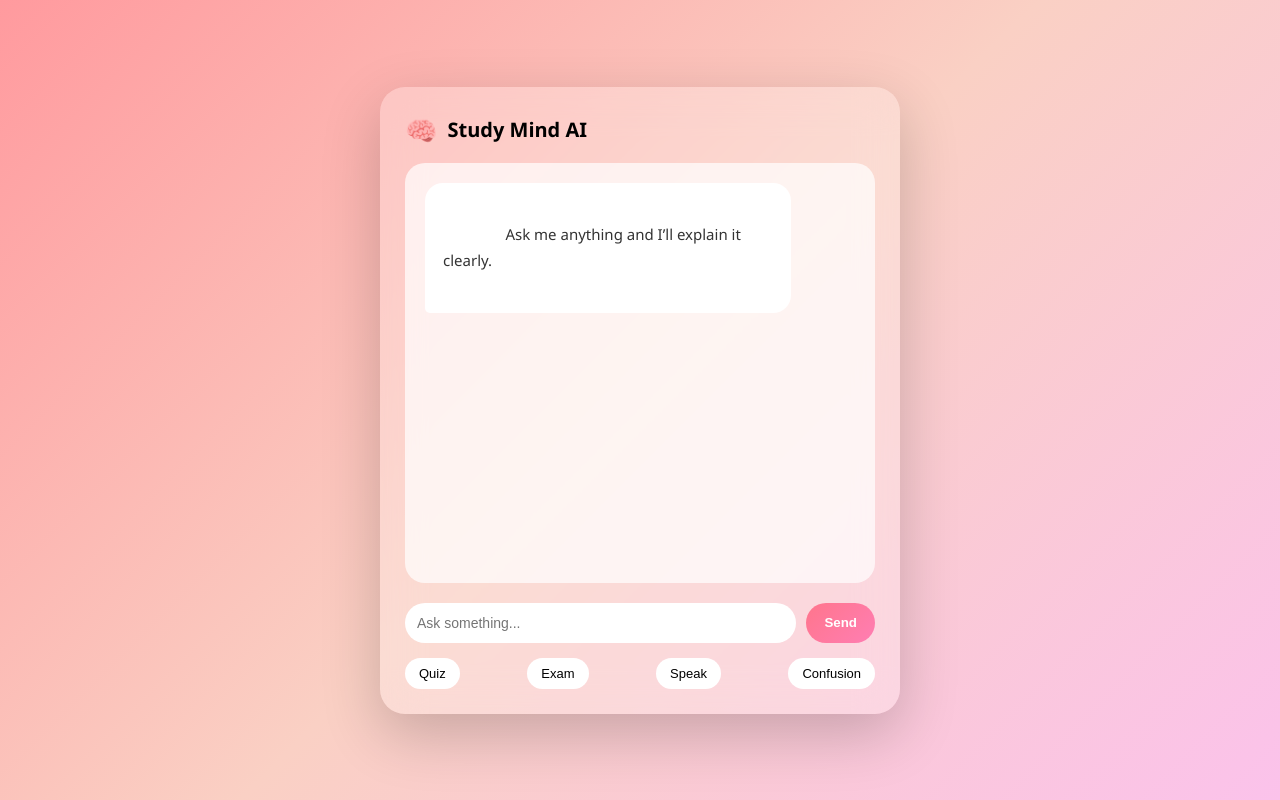
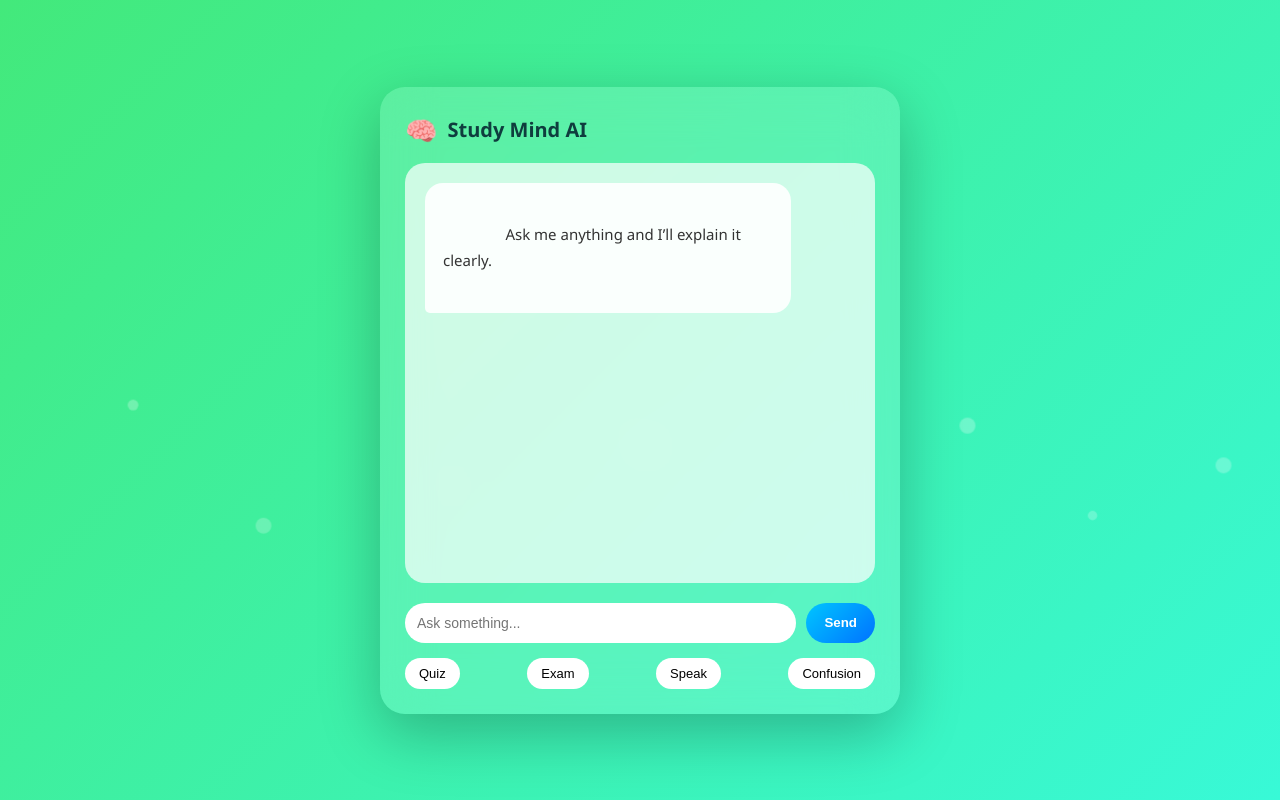
Before and after one commit to kancharlavishwaksenareddy/studymind-ai, a Flask app: page / in a window 1280 px wide. Run offline with Flask 3, Linux system fonts and the light colour scheme.

Commit message:
fixed full html with particles

```diff
--- a/static/style.css
+++ b/static/style.css
@@ -2,15 +2,63 @@
     box-sizing: border-box;
 }
 
-/* 🌸 Beautiful gradient background */
+/* 🌿 Mint Gradient Background */
 body {
     margin: 0;
     font-family: 'Segoe UI', Tahoma, sans-serif;
-    background: linear-gradient(135deg, #ff9a9e, #fad0c4, #fbc2eb);
+    background: linear-gradient(135deg, #43e97b, #38f9d7);
     height: 100vh;
     display: flex;
     justify-content: center;
     align-items: center;
+    overflow: hidden;
+}
+
+/* 🌟 Floating Particles */
+.particles {
+    position: fixed;
+    width: 100%;
+    height: 100%;
+    overflow: hidden;
+    top: 0;
+    left: 0;
+    z-index: 0;
+}
+
+.particles span {
+    position: absolute;
+    display: block;
+    width: 15px;
+    height: 15px;
+    background: rgba(255,255,255,0.3);
+    border-radius: 50%;
+    animation: float 20s linear infinite;
+    bottom: -50px;
+}
+
+/* Random particle positions */
+.particles span:nth-child(1) { left: 10%; animation-duration: 18s; width: 10px; height: 10px; }
+.particles span:nth-child(2) { left: 20%; animation-duration: 25s; }
+.particles span:nth-child(3) { left: 35%; animation-duration: 22s; width: 8px; height: 8px; }
+.particles span:nth-child(4) { left: 50%; animation-duration: 20s; }
+.particles span:nth-child(5) { left: 65%; animation-duration: 27s; width: 12px; height: 12px; }
+.particles span:nth-child(6) { left: 75%; animation-duration: 19s; }
+.particles span:nth-child(7) { left: 85%; animation-duration: 24s; width: 9px; height: 9px; }
+.particles span:nth-child(8) { left: 95%; animation-duration: 21s; }
+
+/* Floating animation */
+@keyframes float {
+    0% {
+        transform: translateY(0) scale(1);
+        opacity: 0.5;
+    }
+    50% {
+        opacity: 1;
+    }
+    100% {
+        transform: translateY(-1200px) scale(1.2);
+        opacity: 0;
+    }
 }
 
 /* Main container */
@@ -18,17 +66,19 @@ body {
     width: 100%;
     display: flex;
     justify-content: center;
+    z-index: 1;
 }
 
-/* Chat card */
+/* Glass Chat Card */
 .chat-card {
     width: 520px;
     max-width: 92%;
-    background: rgba(255, 255, 255, 0.25);
-    backdrop-filter: blur(20px);
+    background: rgba(255, 255, 255, 0.15);
+    backdrop-filter: blur(25px);
     border-radius: 25px;
     padding: 25px;
-    box-shadow: 0 20px 60px rgba(0,0,0,0.2);
+    box-shadow: 0 20px 60px rgba(0,0,0,0.25);
+    z-index: 2;
 }
 
 /* Header */
@@ -46,9 +96,10 @@ body {
 h1 {
     font-size: 20px;
     margin: 0;
+    color: #0f3d3e;
 }
 
-/* Chat box */
+/* Chat Box */
 .chat-box {
     background: rgba(255,255,255,0.7);
     border-radius: 20px;
@@ -62,7 +113,7 @@ h1 {
     gap: 12px;
 }
 
-/* Message bubbles */
+/* Message Bubbles */
 .message {
     padding: 14px 18px;
     border-radius: 18px;
@@ -73,23 +124,23 @@ h1 {
     white-space: pre-wrap;
 }
 
-/* AI bubble */
+/* AI Bubble */
 .message.ai {
-    background: white;
+    background: rgba(255,255,255,0.9);
     color: #333;
     border-radius: 18px 18px 18px 5px;
     align-self: flex-start;
 }
 
-/* User bubble */
+/* User Bubble */
 .message.user {
-    background: linear-gradient(135deg, #ff758c, #ff7eb3);
+    background: linear-gradient(135deg, #00c6ff, #0072ff);
     color: white;
     border-radius: 18px 18px 5px 18px;
     align-self: flex-end;
 }
 
-/* Input area */
+/* Input Area */
 .input-area {
     display: flex;
     gap: 10px;
@@ -105,12 +156,12 @@ input {
     font-size: 14px;
 }
 
-/* Send button */
+/* Send Button */
 #explainBtn {
     padding: 12px 18px;
     border-radius: 25px;
     border: none;
-    background: linear-gradient(135deg, #ff758c, #ff7eb3);
+    background: linear-gradient(135deg, #00c6ff, #0072ff);
     color: white;
     cursor: pointer;
     font-weight: bold;
@@ -121,7 +172,7 @@ input {
     transform: scale(1.05);
 }
 
-/* Option buttons */
+/* Option Buttons */
 .options {
     display: flex;
     justify-content: space-between;
@@ -138,5 +189,5 @@ input {
 }
 
 .options button:hover {
-    background: #ffe0ea;
+    background: #d4fdf2;
 }
--- a/templates/index.html
+++ b/templates/index.html
@@ -5,6 +5,18 @@
     <link rel="stylesheet" href="{{ url_for('static', filename='style.css') }}">
 </head>
 <body>
+
+<!-- 🌟 Floating Particles -->
+<div class="particles">
+    <span></span>
+    <span></span>
+    <span></span>
+    <span></span>
+    <span></span>
+    <span></span>
+    <span></span>
+    <span></span>
+</div>
 
 <div class="app-container">
 
```
